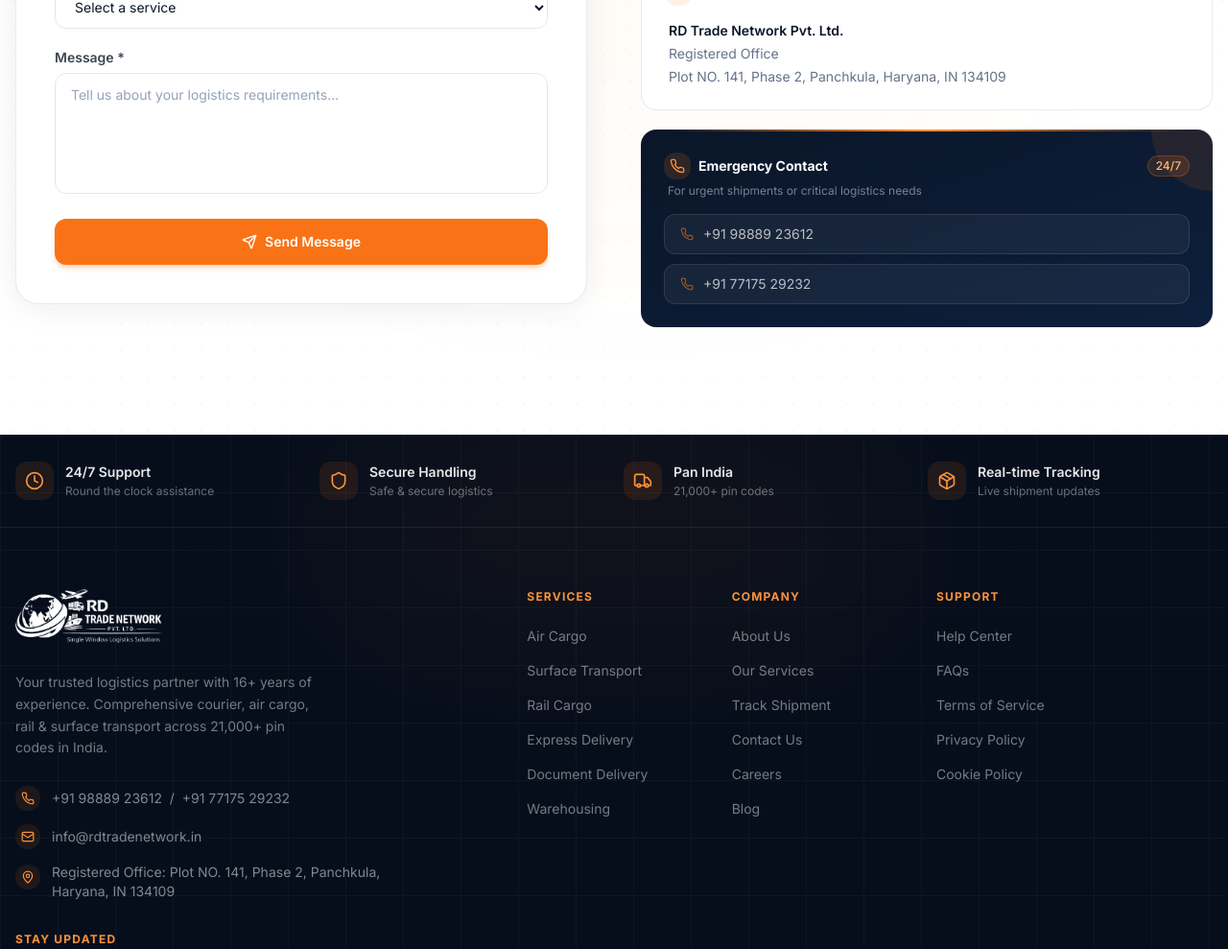
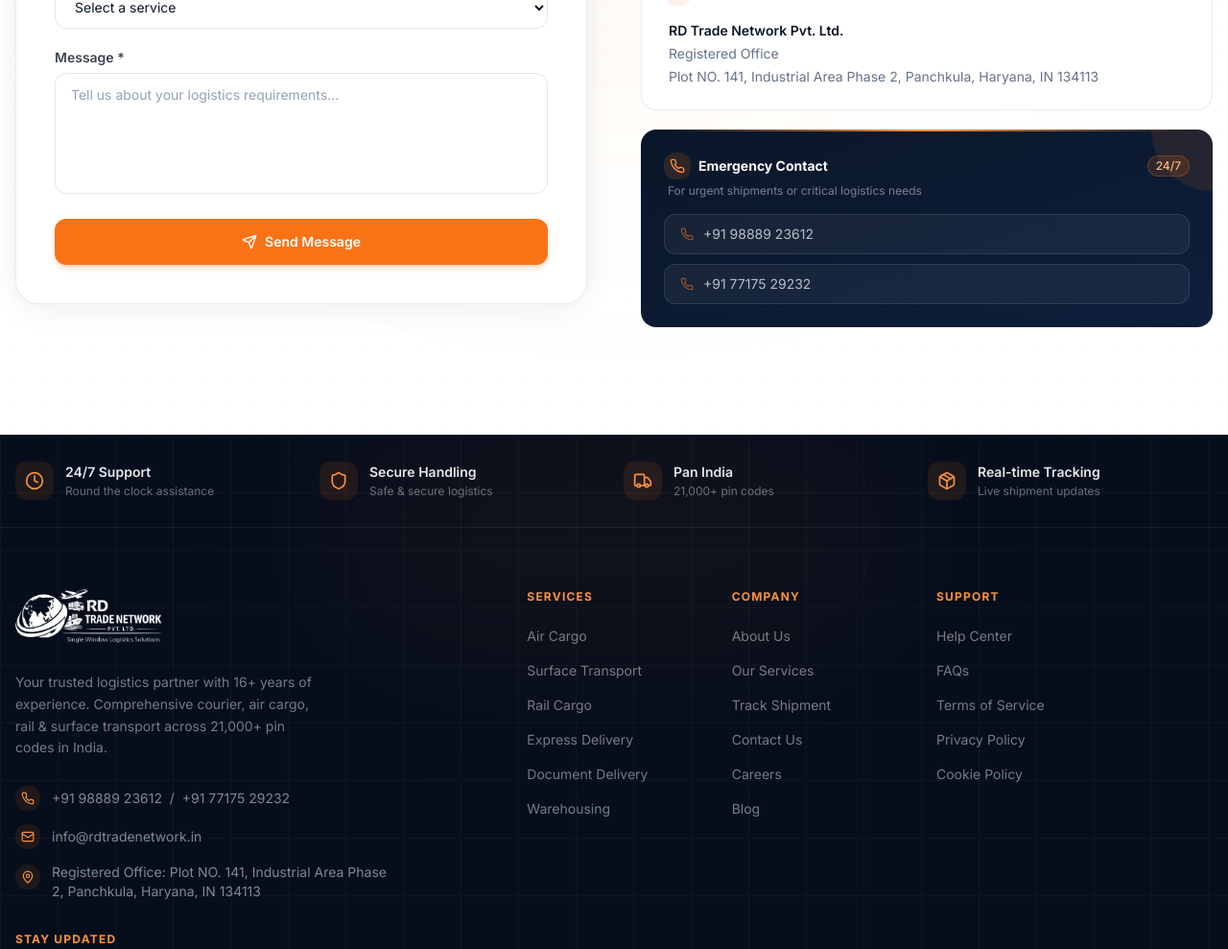
Before and after one commit to amitpokhriyaldev/rd-trade-network-v1, a Next.js app: page /contact in a window 1280 px wide. Shown: the part 1261-2250 px from the top of the page at 96% size. Built offline with nearby package versions, Linux system fonts and the light colour scheme.

Commit message:
Updated Address

```diff
--- a/app/contact/page.tsx
+++ b/app/contact/page.tsx
@@ -359,7 +359,10 @@
                       RD Trade Network Pvt. Ltd.
                     </p>
                     <p>Registered Office</p>
-                    <p>Plot NO. 141, Phase 2, Panchkula, Haryana, IN 134109</p>
+                    <p>
+                      Plot NO. 141, Industrial Area Phase 2, Panchkula, Haryana,
+                      IN 134113
+                    </p>
                   </div>
                 </div>
 
--- a/components/layout/footer.tsx
+++ b/components/layout/footer.tsx
@@ -142,8 +142,8 @@
                 <div className="p-1.5 bg-orange-500/10 rounded-lg shrink-0 mt-0.5">
                   <MapPin className="h-3.5 w-3.5 text-orange-400" />
                 </div>
-                Registered Office: Plot NO. 141, Phase 2, Panchkula, Haryana, IN
-                134109
+                Registered Office: Plot NO. 141, Industrial Area Phase 2,
+                Panchkula, Haryana, IN 134113
               </div>
             </div>
           </div>
```
